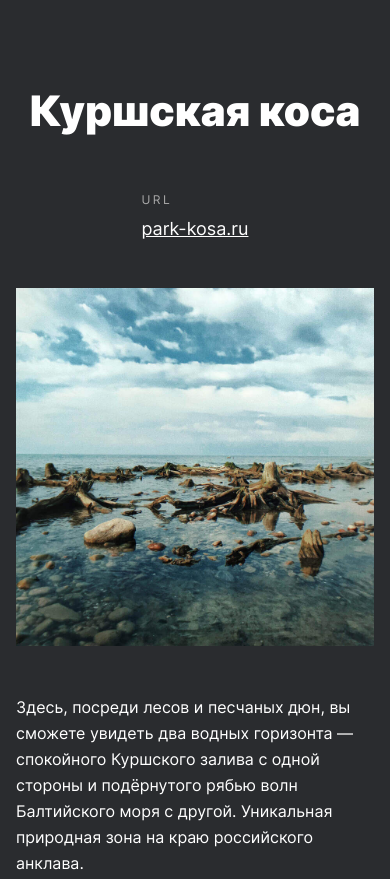
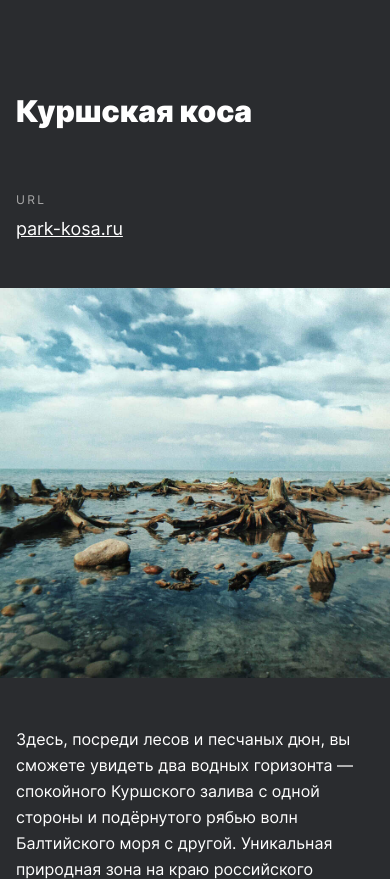
Before and after one commit to sofia1alekseeva/russian-travel, a plain HTML site: page index.html in a window 390 px wide. Shown: the part 4824-5703 px from the top of the page. Drawn offline with Linux system fonts and the light colour scheme.

Commit message:
ready for review

```diff
--- a/blocks/place/__image/place__image.css
+++ b/blocks/place/__image/place__image.css
@@ -27,15 +27,8 @@
 
 @media screen and (max-width: 650px) {
   .place__image {
-    max-width: 440px;
-    justify-self: start;
-    margin: 0 auto;
-  }
-}
-
-@media screen and (max-width: 470px) {
-  .place__image {
-    max-width: calc(100% - 32px);
+    max-width: 390px;
+    margin: 0 16px;
   }
 }
 
--- a/blocks/place/__paragraph/place__paragraph.css
+++ b/blocks/place/__paragraph/place__paragraph.css
@@ -31,14 +31,8 @@
 
 @media screen and (max-width: 650px) {
   .place__paragraph {
-    margin: 0 auto;
+    margin: 0 16px;
     max-width: 440px;
-  }
-}
-
-@media screen and (max-width: 460px) {
-  .place__paragraph {
-    margin: 0 16px;
   }
 }
 
--- a/blocks/place/__title/place__title.css
+++ b/blocks/place/__title/place__title.css
@@ -22,22 +22,30 @@
   }
 }
 
+@media screen and (max-width: 950px) {
+  .place__title {
+    font-size: 41px;
+    line-height: 63px;
+  }
+}
+
 @media screen and (max-width: 768px) {
   .place__title {
     font-size: 42px;
     line-height: 46px;
-    max-width: 320px;
+    max-width: 340px;
   }
 }
 
 @media screen and (max-width: 650px) {
   .place__title {
-    max-width: 500px;
-    margin: 0 auto;
+    max-width: 330px;
+    margin: 0 16px;
+    font-size: 30px;
   }
 }
 
-@media screen and (max-width: 360px) {
+@media screen and (max-width: 320px) {
   .place__title {
     font-size: 32px;
     line-height: 35px;
--- a/blocks/place/__website/place__website.css
+++ b/blocks/place/__website/place__website.css
@@ -5,7 +5,7 @@
 
 @media screen and (max-width: 650px) {
   .place__website {
-    margin: 0 auto;
+    margin: 0 16px;
   }
 }
 
--- a/blocks/place/place.css
+++ b/blocks/place/place.css
@@ -53,7 +53,8 @@
 @media screen and (max-width: 650px) {
   .place {
     grid-template-areas: "title" "website" "image" "paragraph";
-    margin: 0;
+    margin: 0 auto;
+    max-width: 420px;
     grid-template-columns: 1fr;
   }
 }
@@ -65,5 +66,6 @@
     margin-left: 0;
     margin-right: 0;
     gap: 0 0;
+    max-width: 100%;
   }
 }
```
